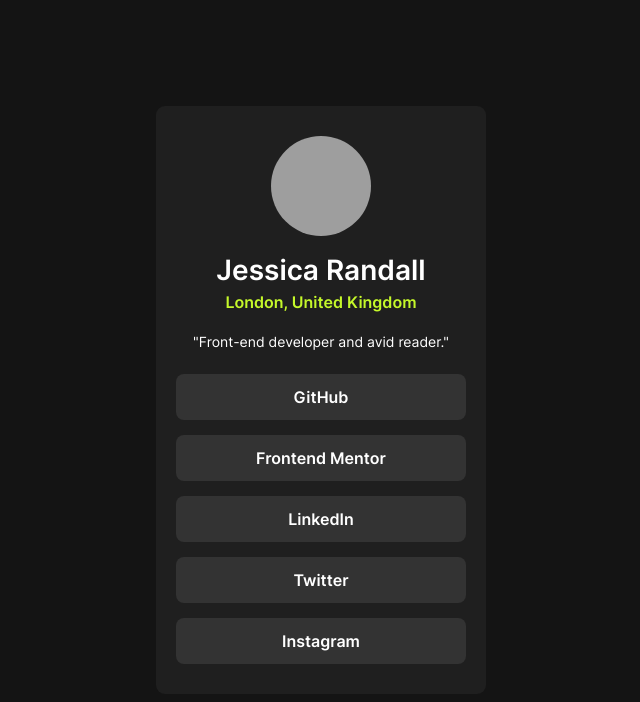
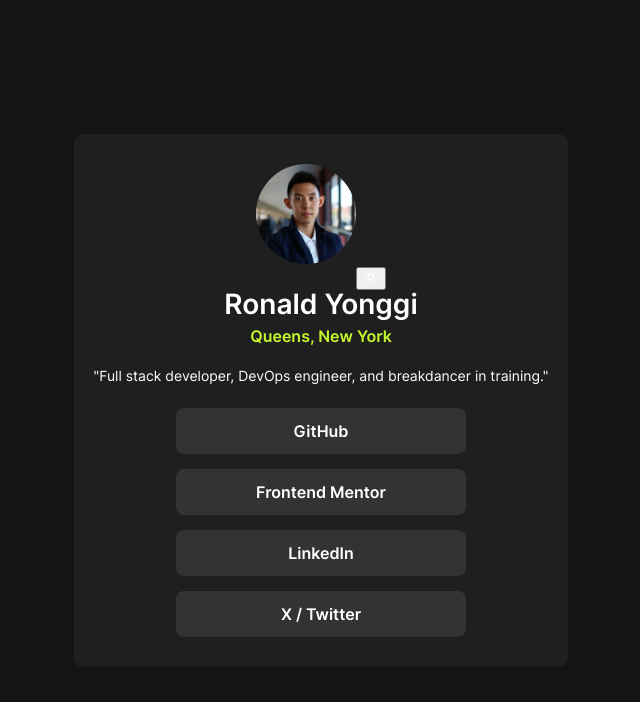
Before and after one commit to ronaldyonggi/social-links-profile, a React (Vite) app: page / in a window 1280 px wide. Shown: the top 702 px of the page, without its empty margins (319-959 px from the left). Built offline with nearby package versions, Linux system fonts and the light colour scheme; grey boxes are pictures that could not be loaded.

Commit message:
define Card component

```diff
--- a/src/components/Card/Card.tsx
+++ b/src/components/Card/Card.tsx
@@ -1,35 +1,59 @@
 import styles from './Card.module.css';
-import avatar from '../../assets/images/avatar-jessica.jpeg';
+import avatar from '../../assets/images/photoshoot.jpg';
+import { useState } from 'react';
+import { FiSun } from 'react-icons/fi';
+import { FaRegMoon } from 'react-icons/fa';
 
 export default function Card() {
+  const [isLightTheme, setIsLightTheme] = useState(false);
+
+  const toggleTheme = () => {
+    setIsLightTheme(!isLightTheme);
+  };
+
+  const themeClass = isLightTheme ? styles.themeLight : '';
+
   return (
-    <div className={styles.card}>
+    <div className={`${styles.bodyContainer} ${themeClass}`}>
+      <div className={`${styles.card} ${themeClass}`}>
+        <div className={styles.profileContainer}>
           <img
             className={styles.avatar}
             src={avatar}
             alt='Avatar image of a person'
           />
-      <h1 className={styles.name}>Jessica Randall</h1>
-      <p className={styles.location}>London, United Kingdom</p>
-      <p className={styles.description}>
-        "Front-end developer and avid reader."
+          <button
+            onClick={toggleTheme}
+            className={`${styles.toggleButton} ${themeClass}`}
+          >
+            {isLightTheme ? (
+              <FaRegMoon />
+            ) : (
+              <FiSun style={{ color: 'white' }} />
+            )}
+          </button>
+        </div>
+        <h1 className={`${styles.name} ${themeClass}`}>Ronald Yonggi</h1>
+        <p className={`${styles.location} ${themeClass}`}>
+          Queens, New York
+        </p>
+        <p className={`${styles.description} ${themeClass}`}>
+          "Full stack developer, DevOps engineer, and breakdancer in training."
         </p>
         <div className={styles.links}>
-        <a className={styles.link} href=''>
+          <a className={styles.link} href='https://github.com/ronaldyonggi' target='_blank'>
             GitHub
           </a>
-        <a className={styles.link} href=''>
+          <a className={styles.link} href='https://www.frontendmentor.io/profile/ronaldyonggi' target='_blank'>
             Frontend Mentor
           </a>
-        <a className={styles.link} href=''>
+          <a className={styles.link} href='https://www.linkedin.com/in/ronaldyonggi/' target='_blank'>
             LinkedIn
           </a>
-        <a className={styles.link} href=''>
-          Twitter
+          <a className={styles.link} href='https://x.com/yonggron' target='_blank'>
+            X / Twitter
           </a>
-        <a className={styles.link} href=''>
-          Instagram{' '}
-        </a>
+        </div>
       </div>
     </div>
   );
```
Lines whose indentation alone changed are shown as unchanged.
